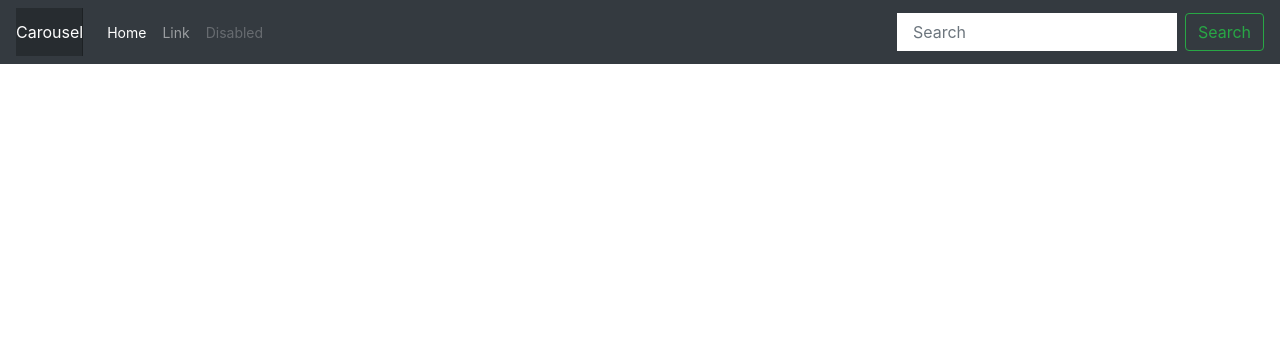
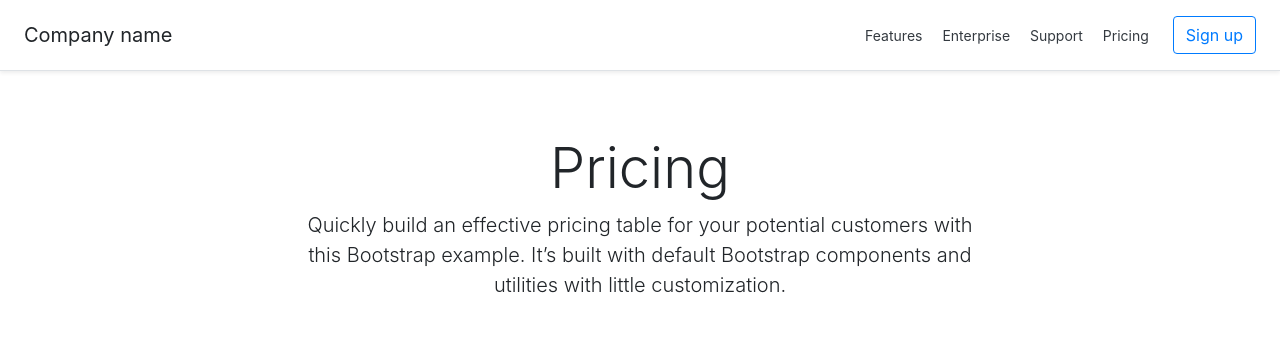
Before and after one commit to majormunky/FakeCompanySite, a Django app: page / in a window 1280 px wide. Shown: the top 339 px of the page. Run offline with Django 3.2, Linux system fonts and the light colour scheme; parts of the project's set-up code (start-up, migrations or seed data) failed here and were passed over; some libraries are stand-ins or nearby versions.

Commit message:
Added more content to the homepage template

```diff
--- a/home/templates/home/index.html
+++ b/home/templates/home/index.html
@@ -1,11 +1,35 @@
 {% extends "base.html" %}
 
 {% block content %}
-<h1>Home</h1>
+<div class="pricing-header px-3 py-3 pt-md-5 pb-md-4 mx-auto text-center">
+    <h1 class="display-4">Pricing</h1>
+    <p class="lead">Quickly build an effective pricing table for your potential customers with this Bootstrap example. It’s built with default Bootstrap components and utilities with little customization.</p>
+</div>
 {% endblock %}
 
 {% block page_styles %}
+<style>
 
+    .pricing-header {
+        max-width: 700px;
+    }
+    .card-deck .card {
+        min-width: 220px;
+    }
+
+    html {
+      font-size: 14px;
+    }
+    @media (min-width: 768px) {
+      html {
+        font-size: 16px;
+      }
+    }
+
+    .container {
+      max-width: 960px;
+    }
+</style>
 {% endblock %}
 
 {% block page_scripts %}
@@ -13,29 +37,14 @@
 {% endblock %}
 
 {% block top_nav %}
-<header>
-    <nav class="navbar navbar-expand-md navbar-dark fixed-top bg-dark">
-        <a class="navbar-brand" href="#">Carousel</a>
-        <button class="navbar-toggler" type="button" data-toggle="collapse" data-target="#navbarCollapse" aria-controls="navbarCollapse" aria-expanded="false" aria-label="Toggle navigation">
-            <span class="navbar-toggler-icon"></span>
-        </button>
-        <div class="collapse navbar-collapse" id="navbarCollapse">
-            <ul class="navbar-nav mr-auto">
-                <li class="nav-item active">
-                    <a class="nav-link" href="#">Home <span class="sr-only">(current)</span></a>
-                </li>
-                <li class="nav-item">
-                    <a class="nav-link" href="#">Link</a>
-                </li>
-                <li class="nav-item">
-                    <a class="nav-link disabled" href="#" tabindex="-1" aria-disabled="true">Disabled</a>
-                </li>
-            </ul>
-            <form class="form-inline mt-2 mt-md-0">
-                <input class="form-control mr-sm-2" type="text" placeholder="Search" aria-label="Search">
-                <button class="btn btn-outline-success my-2 my-sm-0" type="submit">Search</button>
-            </form>
-        </div>
+<div class="d-flex flex-column flex-md-row align-items-center p-3 px-md-4 mb-3 bg-white border-bottom shadow-sm">
+    <h5 class="my-0 mr-md-auto font-weight-normal">Company name</h5>
+    <nav class="my-2 my-md-0 mr-md-3">
+        <a class="p-2 text-dark" href="#">Features</a>
+        <a class="p-2 text-dark" href="#">Enterprise</a>
+        <a class="p-2 text-dark" href="#">Support</a>
+        <a class="p-2 text-dark" href="#">Pricing</a>
     </nav>
-</header>
+    <a class="btn btn-outline-primary" href="#">Sign up</a>
+</div>
 {% endblock %}
```
